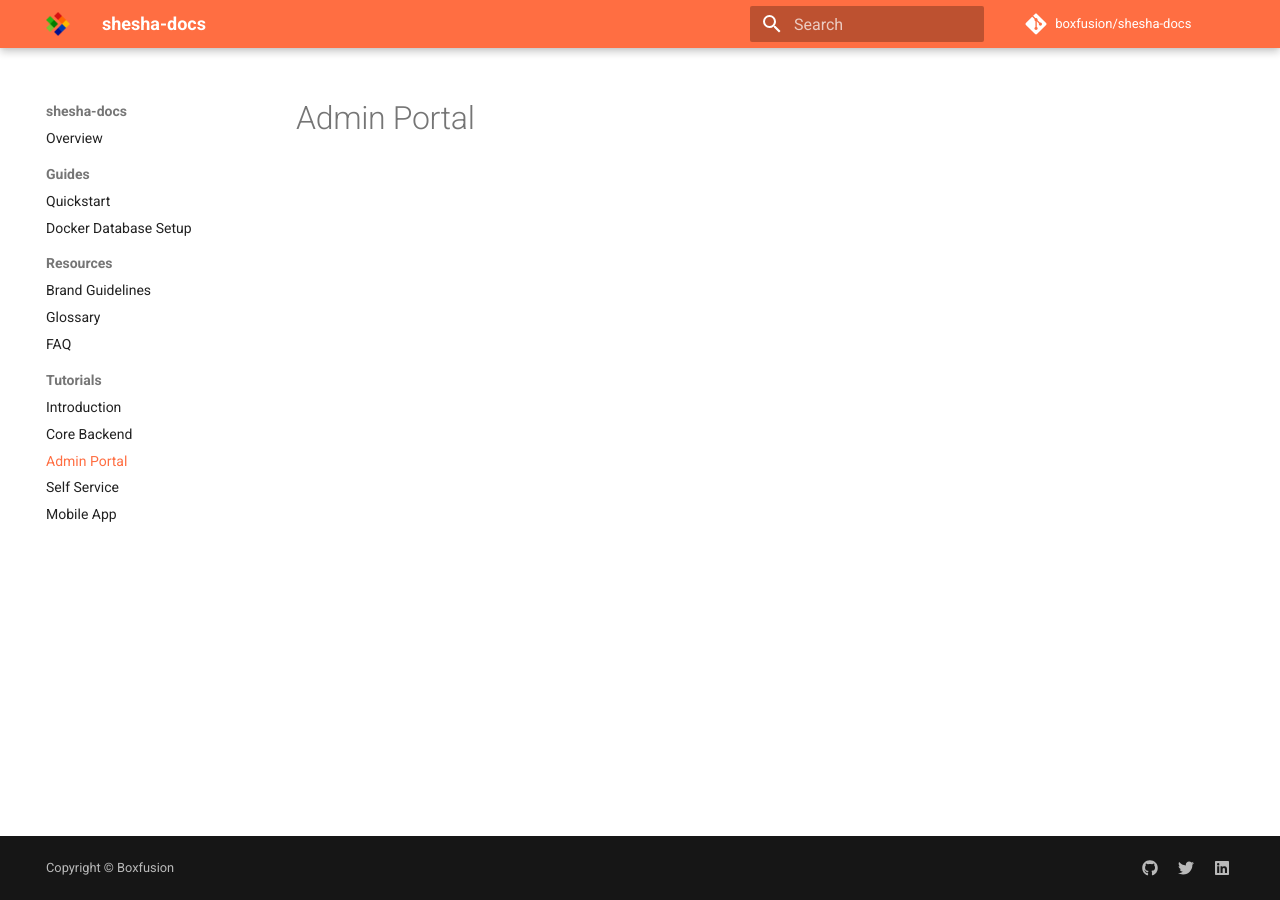
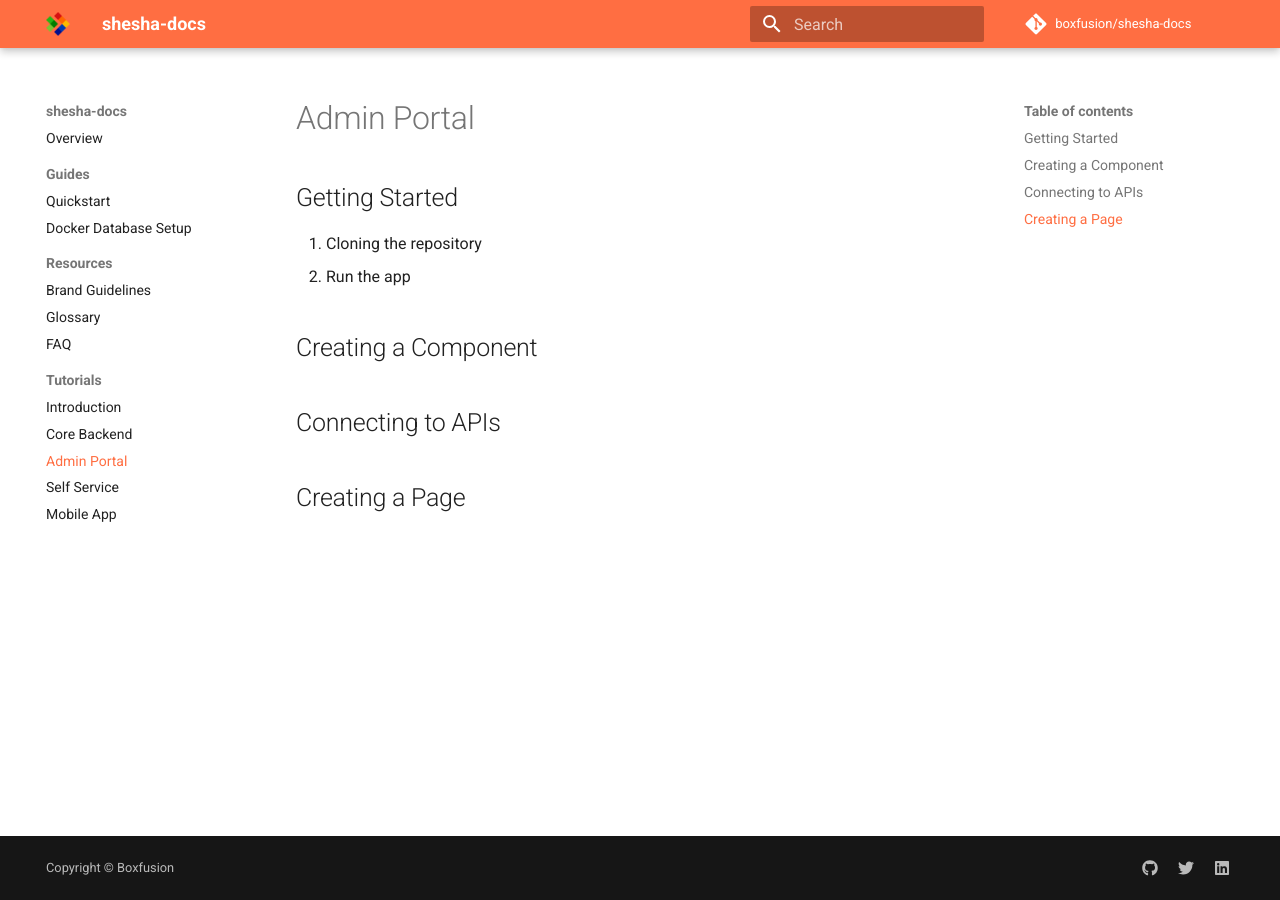
Before and after one commit to Boxfusion/shesha-docs, an MkDocs documentation site: the page built from docs/tutorials/02-admin-portal.md, in a window 1280 px wide. Built offline with MkDocs 1.6.1 and Material for MkDocs 9.7.7, drawn with Linux system fonts in a browser that asks for light colours; comment, search, counter and statistics services are not loaded.

Commit message:
Update 02-admin-portal.md

```diff
--- a/docs/tutorials/02-admin-portal.md
+++ b/docs/tutorials/02-admin-portal.md
@@ -1 +1,12 @@
 # Admin Portal
+
+## Getting Started
+
+1. Cloning the repository
+2. Run the app
+
+## Creating a Component
+
+## Connecting to APIs
+
+## Creating a Page
```
